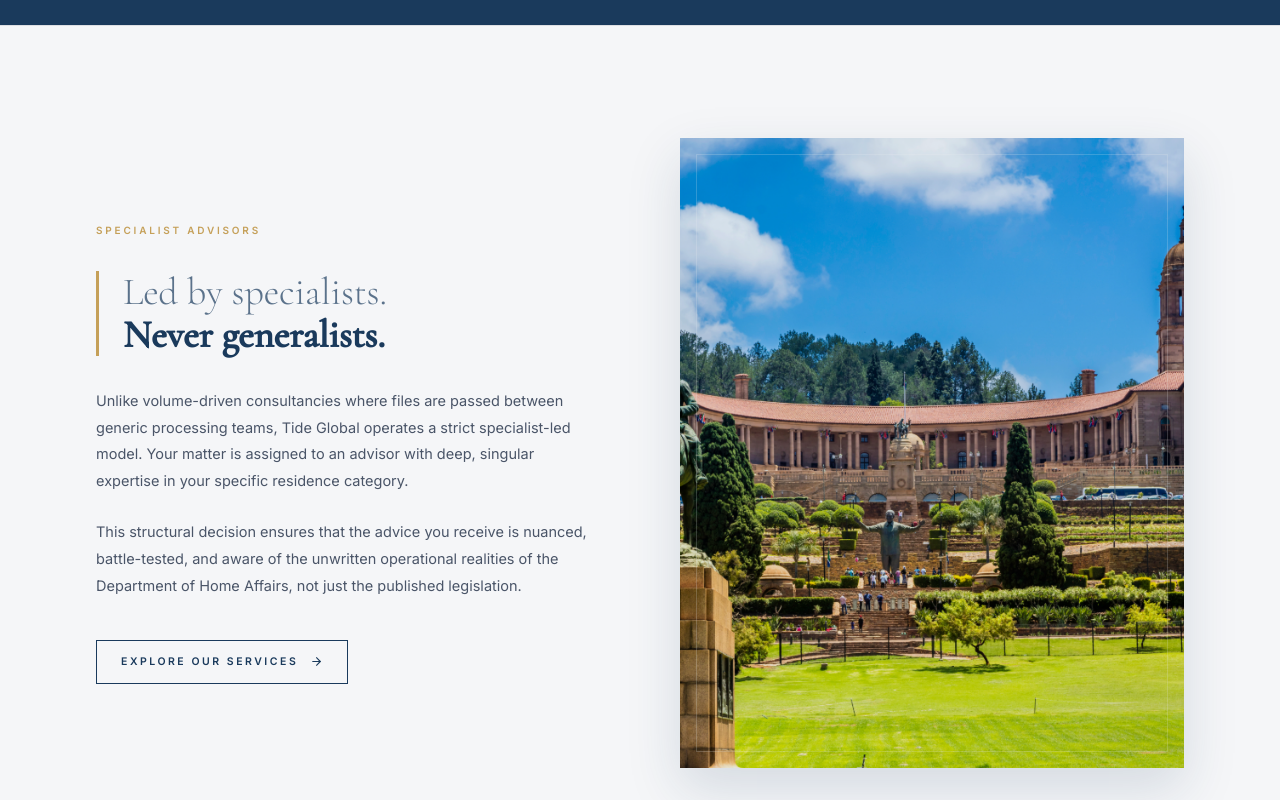
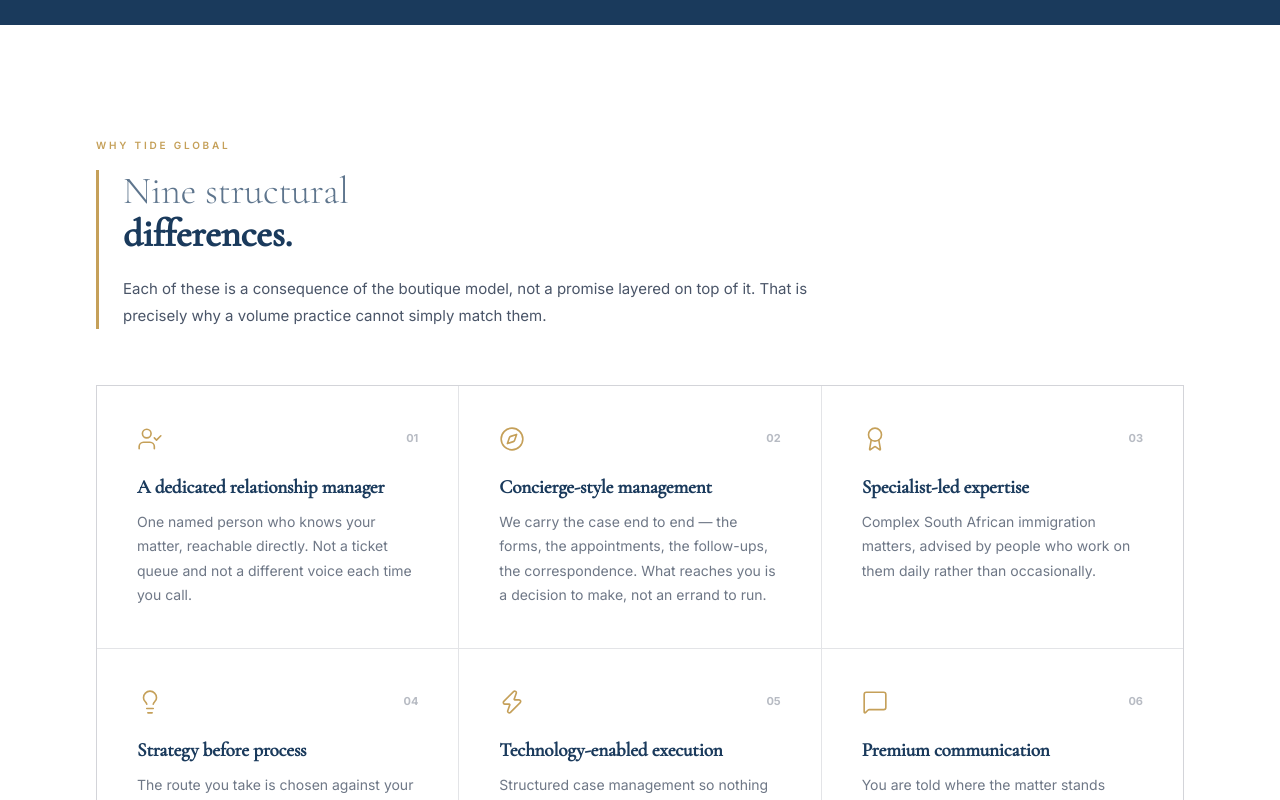
Before and after one commit to Theodhos/Business-Consulting, a Next.js app: page /about in a window 1280 px wide. Shown: the part 2080-2880 px from the top of the page. Built offline with nearby package versions, Linux system fonts and the light colour scheme.

Commit message:
first commit

```diff
--- a/src/components/AboutPageClient.tsx
+++ b/src/components/AboutPageClient.tsx
@@ -4,7 +4,7 @@
 import Link from "next/link";
 import { ArrowRight, MoveRight, ShieldCheck, Compass, ClipboardList, BookOpen, CreditCard, BookMarked } from "lucide-react";
 import { Container } from "@/components/ui/Section";
-import { mission, vision, values, site } from "@/lib/content";
+import { mission, vision, values, site, advantages } from "@/lib/content";
 
 /* ─── Shared hook: fire animation once in viewport ──────────── */
 function useInView(threshold = 0.1) {
@@ -446,6 +446,51 @@
 }
 
 /* ═══════════════════════════════════════════════════════════════
+   SECTION 6 — WHY TIDE GLOBAL (Advantages)
+═══════════════════════════════════════════════════════════════ */
+function WhyTideGlobalSection() {
+  const { ref, inView } = useInView();
+  return (
+    <section ref={ref as React.RefObject<HTMLElement>} className="w-full bg-paper py-20 lg:py-28 overflow-hidden">
+      <Container>
+        <div
+          className={[
+            "transition-all duration-1000 ease-out",
+            inView ? "opacity-100 translate-y-0" : "opacity-0 translate-y-12"
+          ].join(" ")}
+        >
+          <div className="mb-14">
+            <p className="eyebrow mb-4 text-gold/90">Why Tide Global</p>
+            <div className="border-l-[3px] border-gold pl-5 sm:pl-6 max-w-3xl">
+              <h2 className="font-display leading-[1.1]">
+                <span className="block text-[clamp(1.8rem,3vw,2.4rem)] font-light text-navy/70">Nine structural</span>
+                <span className="block text-[clamp(1.8rem,3vw,2.4rem)] font-bold text-navy">differences.</span>
+              </h2>
+              <p className="font-sans text-[15px] leading-[1.8] text-slate mt-5">
+                Each of these is a consequence of the boutique model, not a promise layered on top of it. That is precisely why a volume practice cannot simply match them.
+              </p>
+            </div>
+          </div>
+
+          <div className="grid grid-cols-1 gap-px border border-silver/40 bg-silver/40 md:grid-cols-2 lg:grid-cols-3">
+            {advantages.map((a, i) => (
+              <div key={a.title} className="bg-paper p-8 lg:p-10 transition-colors duration-500 hover:bg-mist">
+                <div className="mb-6 flex items-center justify-between">
+                  <a.icon size={26} strokeWidth={1.5} className="text-gold" aria-hidden />
+                  <span className="font-sans text-[11px] font-bold text-slate/40">{String(i + 1).padStart(2, "0")}</span>
+                </div>
+                <h3 className="font-display text-[1.2rem] font-semibold text-navy mb-3">{a.title}</h3>
+                <p className="font-sans text-[14px] leading-[1.75] text-slate/80">{a.body}</p>
+              </div>
+            ))}
+          </div>
+        </div>
+      </Container>
+    </section>
+  );
+}
+
+/* ═══════════════════════════════════════════════════════════════
    MAIN ABOUT PAGE EXPORT
 ═══════════════════════════════════════════════════════════════ */
 export default function AboutPageClient() {
@@ -453,6 +498,7 @@
     <>
       <AboutIntro />
       <GlobalPractice />
+      <WhyTideGlobalSection />
       <OurAdvisors />
       <PracticeSteps />
       <ValuesSection />
```
